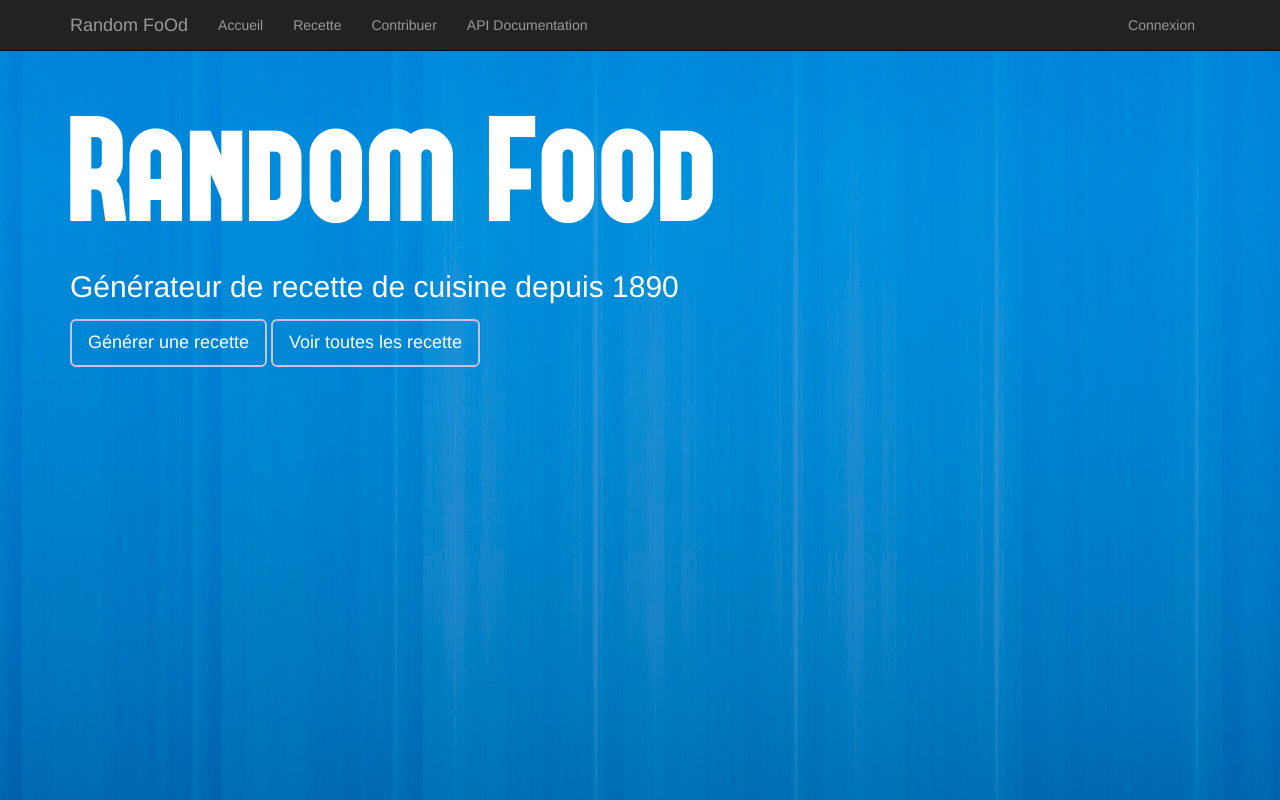
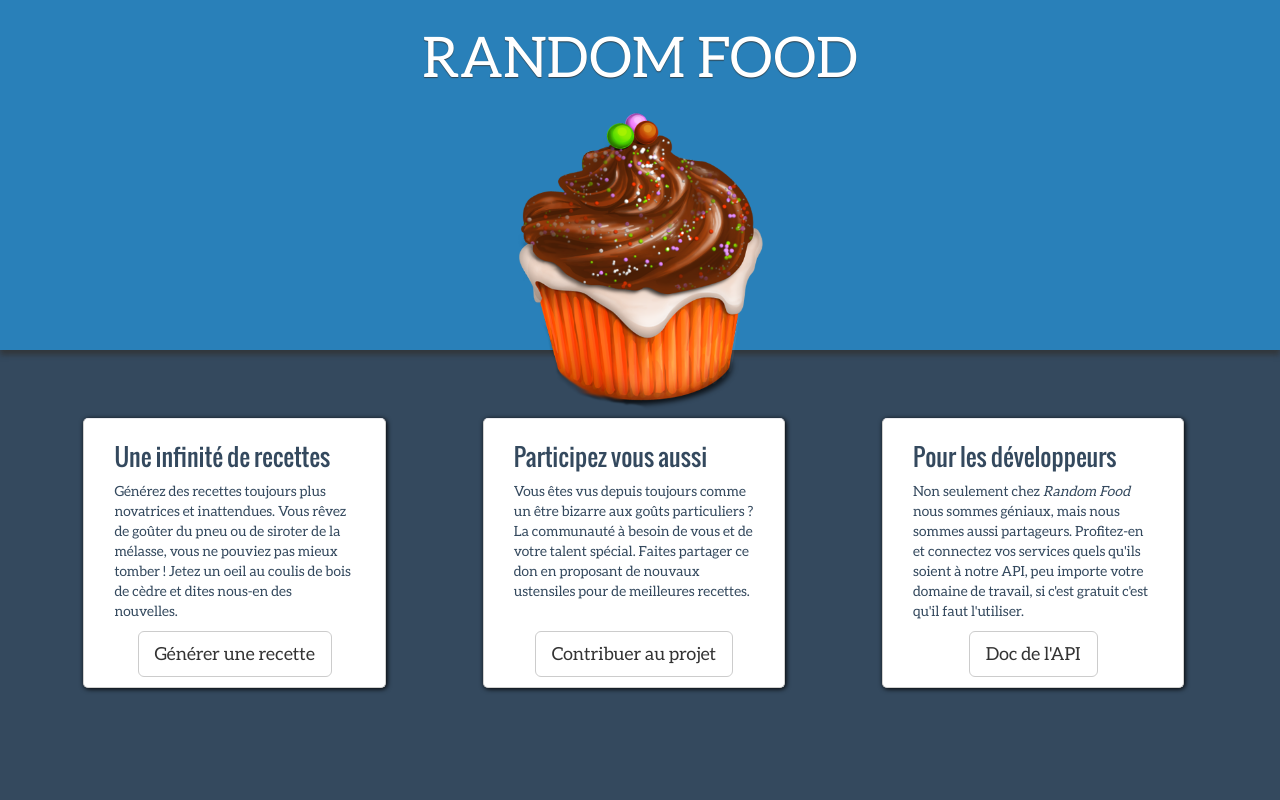
Before and after one commit to poulp/randomfoOd, a Django app: template pweb/templates/general/home.html in a window 1280 px wide. Run offline with Django 3.2, Linux system fonts and the light colour scheme; the template is opened without the code that fills it, so the values that code supplies are empty; parts of the project's set-up code (start-up, migrations or seed data) failed here and were passed over; some libraries are stand-ins or nearby versions.

Commit message:
Nouvelle page d'accueil

```diff
--- a/pweb/templates/general/home.html
+++ b/pweb/templates/general/home.html
@@ -1,35 +1,148 @@
-{% extends "base.html" %}
+<!DOCTYPE html>
+<html>
+<head>
+    <title>Random Food</title>
+    {% load staticfiles %}
+    <link rel="stylesheet" media="screen" href="{% static 'css/bootstrap.min.css' %}">
 
-{% block javascript %}
-<script src="http://code.jquery.com/jquery-2.0.3.min.js" type="text/javascript" ></script>
-<script src="{{ STATIC_URL }}js/bootstrap.min.js" type="text/javascript" ></script>
-<script type="text/javascript">
-    $(function(){
-        $(".carousel").carousel();
-    });
-</script>
-{% endblock %}
+</head>
 
-{% block content %}
 <style type="text/css">
-    body {
-        background-image:url("{{ STATIC_URL }}img/back.jpg");
-    }
+
     @font-face {
-        font-family: "Jumbo";
-        src: url({{ STATIC_URL }}fonts/Forque.ttf) format("truetype");
+    font-family: "aleo";
+    src: url({{ STATIC_URL }}fonts/aleo.ttf) format("truetype");
     }
 
-    h1.customfont {
-        font-family : "Jumbo", Verdana, Tahoma;
+    @font-face {
+    font-family: "oswald";
+    src: url({{ STATIC_URL }}fonts/oswald.ttf) format("truetype");
+    }
+
+    body, html {
+    margin: 0;
+    padding: 0;
+    height: 100%;
+    }
+
+    #title {
+    padding: 25px;
+    margin: 0;
+    text-align: center;
+    font-family: "aleo", Helvetica, sans-serif;
+    font-size: 4em;
+    color: white;
+    -webkit-text-shadow: 0px 1px 1px rgba(50, 50, 50, 0.75);
+    -moz-text-shadow: 0px 1px 1px rgba(50, 50, 50, 0.75);
+    text-shadow: 0px 1px 1px rgba(50, 50, 50, 0.75);
+    }
+
+    #cakeimg {
+    width: 250px;
+    }
+
+    #top-block {
+    text-align: center;
+    margin 0;
+    padding 0;
+    width: 100%;
+    height: 350px;
+    background-color: #2980b9;
+    -webkit-box-shadow: 0px 5px 5px rgba(50, 50, 50, 0.75);
+    -moz-box-shadow: 0px 5px 5px rgba(50, 50, 50, 0.75);
+    box-shadow: 0px 5px 5px rgba(50, 50, 50, 0.75);
+
+    position: absolute;
+    z-index: 99;
+    }
+
+    #bottom-block {
+    height: 100%;
+    width: 100%;
+
+    margin 0;
+    padding 0;
+    padding-top: 350px;
+    background-color: #34495e;
+    }
+
+    #inner-bottom-block {
+    padding: 20px;
+    }
+
+    .block {
+    font-family: aleo;
+    color: #34495e;
+    background-color: white;
+    border: 1px solid #d1d1cf;
+    border-top: 1px solid #eaeaee;
+
+    padding: 5px 30px 5px 30px;
+    margin: 4%;
+    -webkit-border-radius: 5px;
+    -moz-border-radius: 5px;
+    border-radius: 5px;
+    height: 270px;
+    -webkit-box-shadow: 1px 1px 5px 0 #000000;
+    box-shadow: 1px 1px 5px 0 #000000;
+    }
+
+    .block h3 {
+    font-family: oswald;
     }
 </style>
+<body>
 
-<div class="container">
-    <h1 style="font-size:150px;color:white" class="customfont">Random Food</h1>
-    <p style="color:white;font-size:30px">Générateur de recette de cuisine depuis 1890</p>
-    <a class="btn btn-lg btn-outline-inverse btn-default" href="{% url "gen_recette" %}" role="button">Générer une recette</a>
-    <a class="btn btn-lg btn-outline-inverse btn-default" href="{% url "home_recette" %}" role="button">Voir toutes les recette</a>
-</p>
+<div id="top-block">
+    <h1 id="title">RANDOM FOOD</h1>
+
+    <div id="cake"><img id="cakeimg" src="{{ STATIC_URL }}/img/homeimg.png"></div>
 </div>
-        {% endblock %}
+
+<div id="bottom-block" class="container">
+
+    <div id="inner-bottom-block" class="col-md-12">
+        <div class="block col-md-3">
+            <h3 class="block-title">Une infinité de recettes</h3>
+
+            <p>Générez des recettes toujours plus novatrices et inattendues.
+                Vous rêvez de goûter du pneu ou de siroter de la mélasse, vous ne pouviez pas mieux tomber !
+                Jetez un oeil au coulis de bois de cèdre et dites nous-en des nouvelles.</p>
+
+            <p style="width:100%;text-align:center;position:absolute;bottom:0;left:0;"><a
+                    class="btn btn-lg btn-outline-inverse btn-default" href=""
+                    role="button">
+                Générer une recette
+            </a></p>
+        </div>
+        <div class="block col-md-3">
+            <h3 class="block-title">Participez vous aussi</h3>
+
+            <p>Vous êtes vus depuis toujours comme un être bizarre aux goûts particuliers ? La communauté à besoin de
+                vous et de votre talent spécial. Faites partager ce don en proposant de nouvaux ustensiles pour de
+                meilleures recettes.</p>
+
+            <p style="width:100%;text-align:center;position:absolute;bottom:0;left:0;"><a
+                    class="btn btn-lg btn-outline-inverse btn-default" href=""
+                    role="button">
+                Contribuer au projet
+            </a></p>
+        </div>
+        <div class="block col-md-3">
+            <h3 class="block-title">Pour les développeurs</h3>
+
+            <p>Non seulement chez <em>Random Food</em> nous sommes géniaux, mais nous sommes aussi partageurs.
+                Profitez-en et connectez vos services quels qu'ils soient à notre API, peu importe votre domaine de
+                travail, si c'est gratuit c'est qu'il faut l'utiliser.</p>
+
+            <p style="width:100%;text-align:center;position:absolute;bottom:0;left:0;"><a
+                    class="btn btn-lg btn-outline-inverse btn-default" href=""
+                    role="button">
+                Doc de l'API
+            </a></p>
+        </div>
+    </div>
+</div>
+
+</body>
+</html>
```
Also changed, not shown: pweb/templates/general/old-home.html (added, +40 -0 lines), pweb/public/assets/fonts/aleo.ttf (added), pweb/public/assets/fonts/oswald.ttf (added), pweb/public/assets/img/homeimg.png (added).
